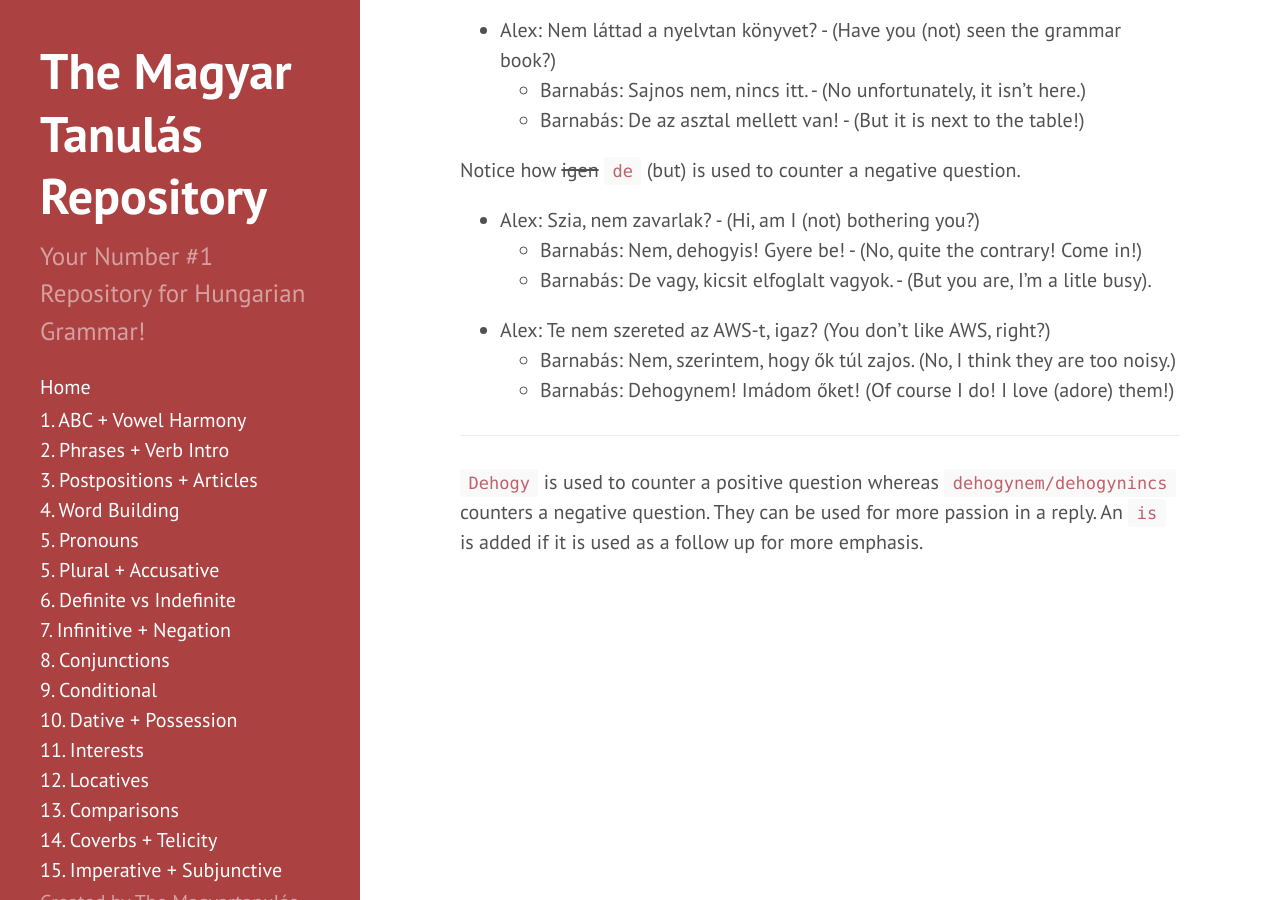
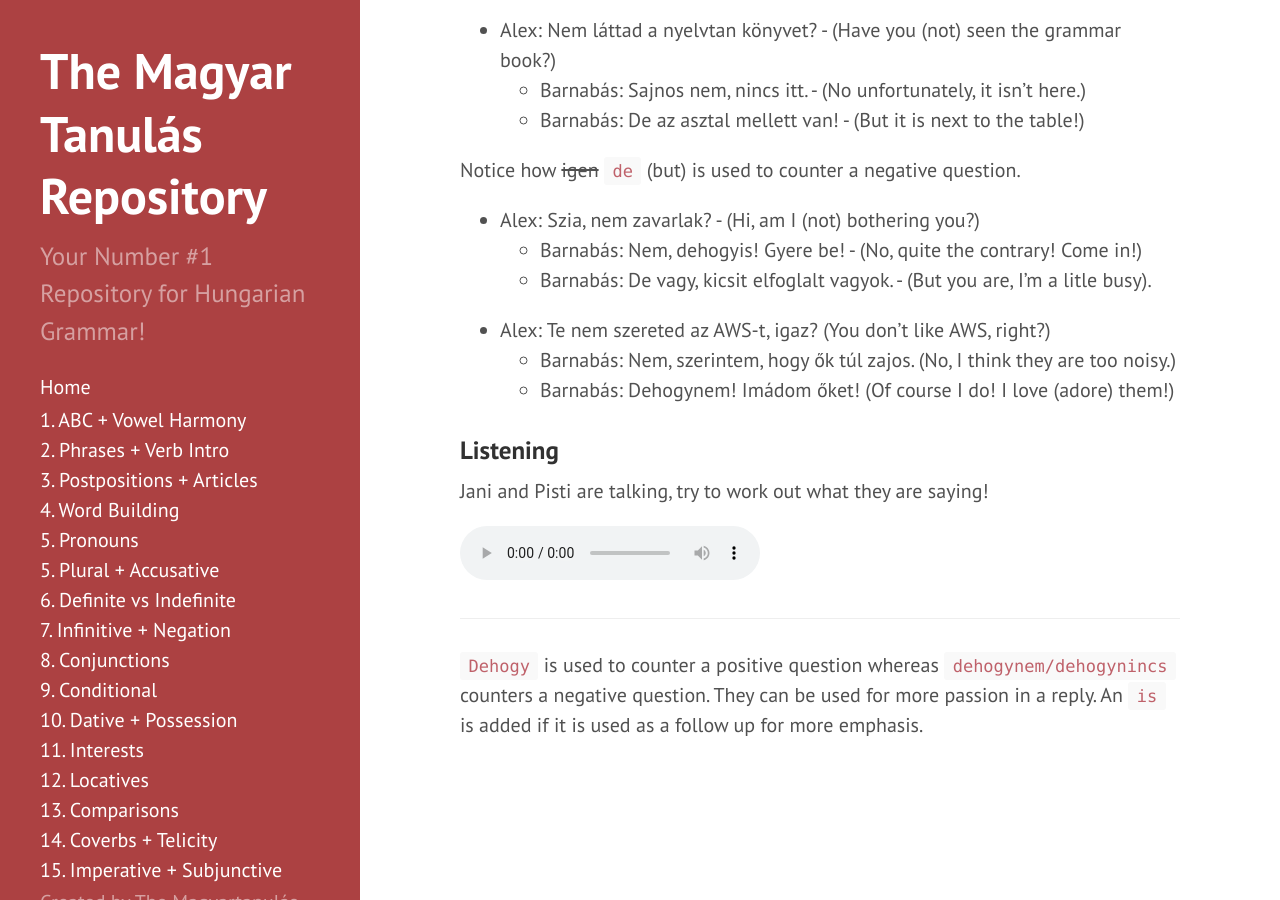
Before and after one commit to Magyartanulas/magyartanulas.github.io, a Jekyll site: the page built from infinitive_negation.md, in a window 1280 px wide and 900 px high, scrolled down 5444 px. Built offline with Jekyll 4.4.1, drawn with Linux system fonts in a browser that asks for light colours; Markdown is read by kramdown in place of the engine named in the settings.

Commit message:
Update infinitive_negation.md

```diff
--- a/infinitive_negation.md
+++ b/infinitive_negation.md
@@ -173,6 +173,12 @@ Notice how ~~igen~~ `de` (but) is used to counter a negative question.
   * Barnabás: Nem, szerintem, hogy ők túl zajos. (No, I think they are too noisy.)
   * Barnabás: Dehogynem! Imádom őket! (Of course I do! I love (adore) them!)
 
+### Listening
+
+Jani and Pisti are talking, try to work out what they are saying!
+
+<audio controls><source src="magyartanulas.github.io/public/csatornán.mp3" type="audio/mpeg">Your browser does not support the audio element.</audio>
+
  ---
 
 `Dehogy` is used to counter a positive question whereas `dehogynem/dehogynincs` counters a negative question. They can be used for more passion in a reply. An `is` is added if it is used as a follow up for more emphasis.
```
